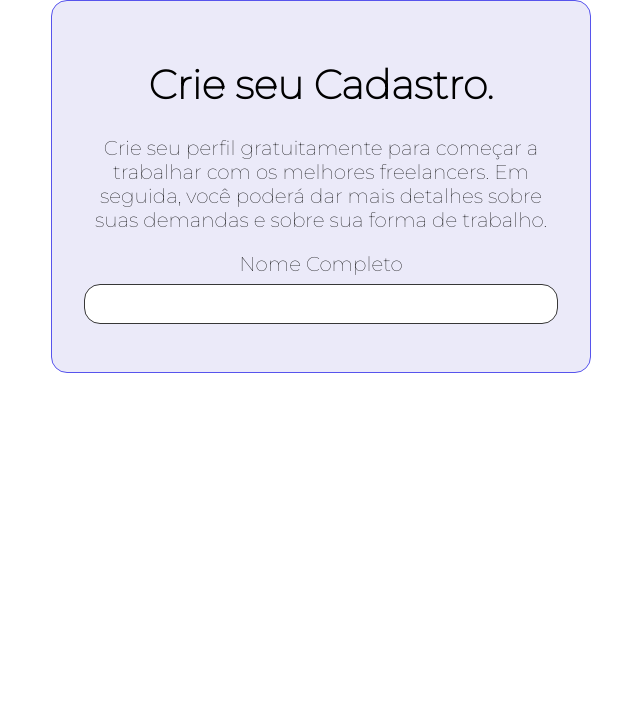
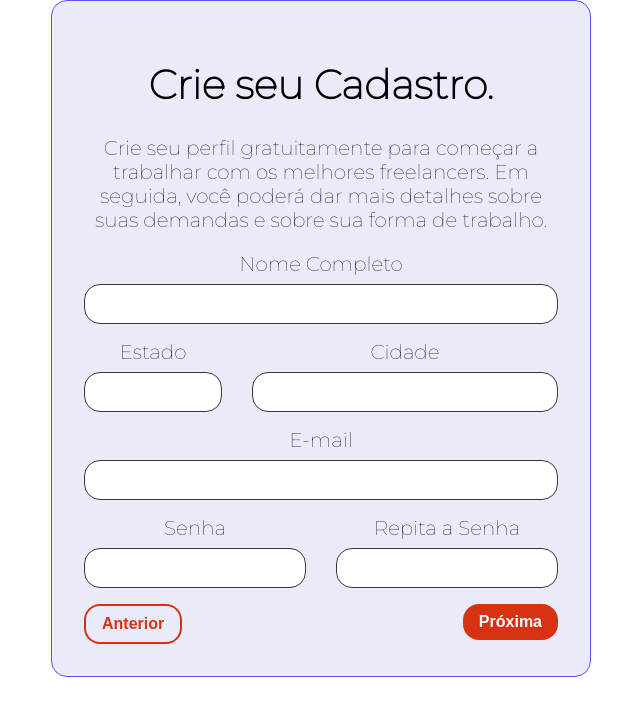
Before and after one commit to chiquinelli-bia/freelando, a React (Vite) app: page / in a window 1280 px wide. Shown: the top 716 px of the page, without its empty margins (319-959 px from the left). Built offline with nearby package versions, Linux system fonts and the light colour scheme.

Commit message:
feat(form): implementa formulário baseando no react grid system

```diff
--- a/src/App.jsx
+++ b/src/App.jsx
@@ -3,6 +3,7 @@ import { Card } from "./componentes/card";
 import Estilos from "./componentes/estilosGlobais/estilos";
 import { Tipografia } from "./componentes/tipografia";
 import { CampoTexto } from "./componentes/campoTexto";
+import { Botao } from "./componentes/button";
 import { Col, Container, Row } from "react-grid-system";
 
 function App() {
@@ -22,7 +23,40 @@ function App() {
                 sobre suas demandas e sobre sua forma de trabalho.{" "}
               </Tipografia>
               <form>
-                <CampoTexto titulo="Nome Completo"></CampoTexto>
+                <Row>
+                  <Col>
+                    <CampoTexto titulo="Nome Completo"></CampoTexto>
+                  </Col>
+                </Row>
+                <Row>
+                  <Col lg={4} md={4} sm={4}>
+                    <CampoTexto titulo="Estado"></CampoTexto>
+                  </Col>
+                  <Col lg={8} md={8} sm={8}>
+                    <CampoTexto titulo="Cidade"></CampoTexto>
+                  </Col>
+                </Row>
+                <Row>
+                  <Col>
+                    <CampoTexto titulo="E-mail"></CampoTexto>
+                  </Col>
+                </Row>
+                <Row>
+                  <Col lg={6} md={6} sm={6}>
+                    <CampoTexto titulo="Senha"></CampoTexto>
+                  </Col>
+                  <Col lg={6} md={6} sm={6}>
+                    <CampoTexto titulo="Repita a Senha"></CampoTexto>
+                  </Col>
+                </Row>
+                <Row>
+                  <Col lg={6} md={6} sm={6} style={{ textAlign: "left" }}>
+                    <Botao variante="secundaria">Anterior</Botao>
+                  </Col>
+                  <Col lg={6} md={6} sm={6} style={{ textAlign: "right" }}>
+                    <Botao>Próxima</Botao>
+                  </Col>
+                </Row>
               </form>
             </Card>
           </Col>
```
